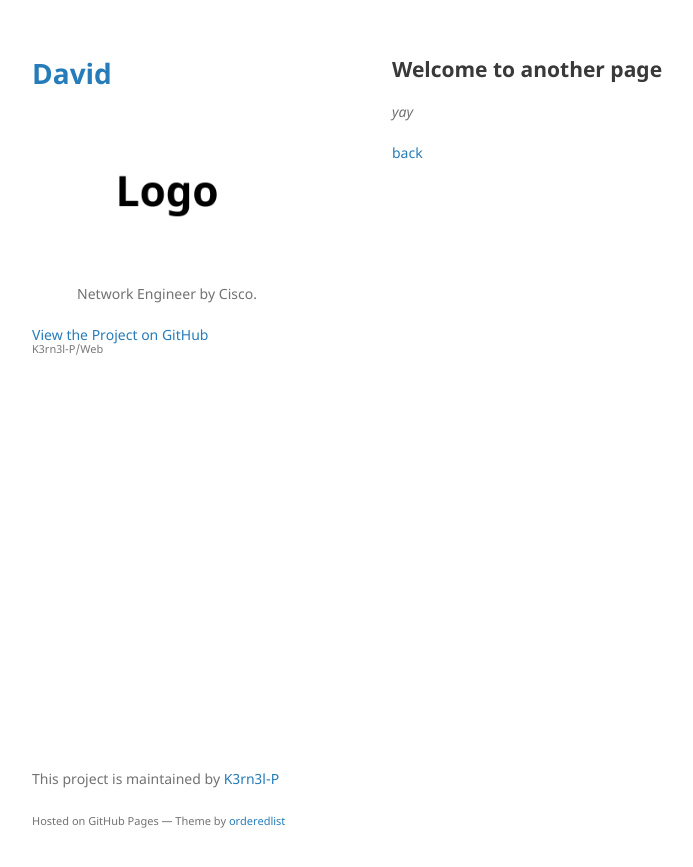
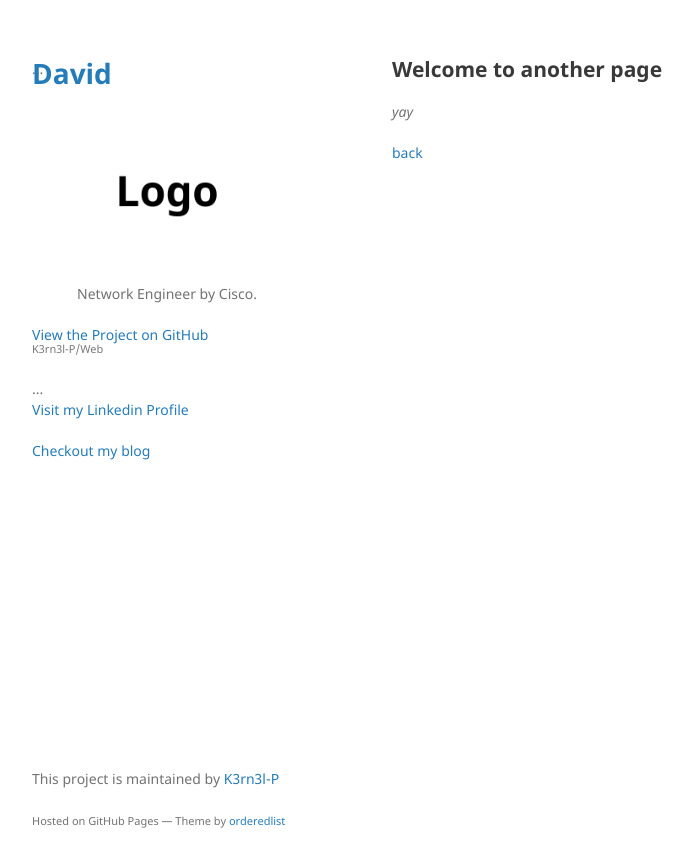
Before and after one commit to K3rn3l-P/Web, a Jekyll site: the page built from another-page.md, in a window 1280 px wide. Shown: the top 867 px of the page, without its empty margins (178-871 px from the left). Built offline with Jekyll 4.4.1, drawn with Linux system fonts in a browser that asks for light colours; our own code applies the rules of GitHub Pages for plain Markdown files.

Commit message:
Update default.html

```diff
--- a/_layouts/default.html
+++ b/_layouts/default.html
@@ -38,7 +38,14 @@
           <li><a href="{{ site.github.repository_url }}">View On <strong>GitHub</strong></a></li>
         </ul>
         {% endif %}
-      </header>
+        ...
+
+        <p class="view"><a href="https://www.linkedin.com/in/richard-barella/">Visit my Linkedin Profile</a></p>
+
+        <p class="view"><a href="https://www.codingwithricky.com/">Checkout my blog</a></p>
+
+       </header>
+       ...
       <section>
 
       {{ content }}
```
